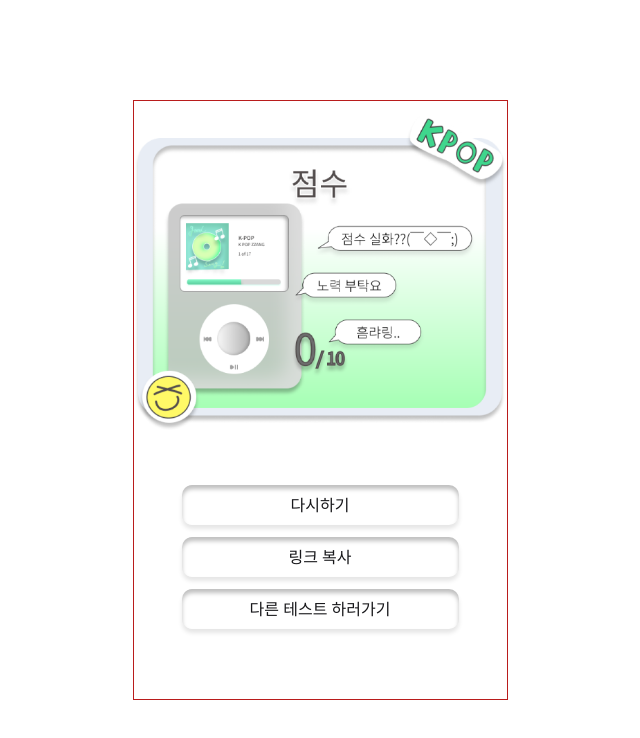
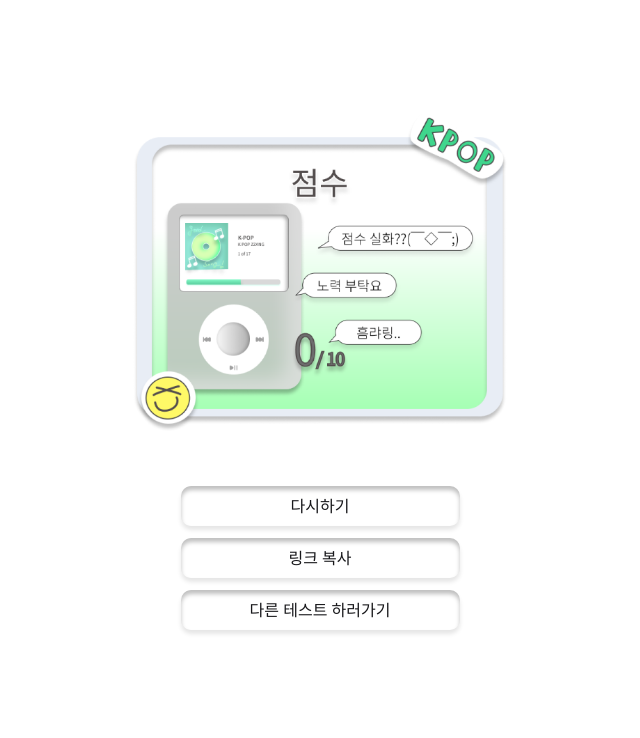
Before and after one commit to ghtea/kpop-meme-test, a Next.js app: page /tests/1/result in a window 1280 px wide. Shown: the top 738 px of the page, without its empty margins (320-960 px from the left). Built offline with nearby package versions, Linux system fonts and the light colour scheme.

Commit message:
fix styles

```diff
--- a/components/atoms/Button.tsx
+++ b/components/atoms/Button.tsx
@@ -12,7 +12,7 @@ export const Button: React.FunctionComponent<ButtonProps> = memo(forwardRef<HTML
   const className = useMemo(()=>twMerge(
     clsx(
       "w-full min-h-[40px] font-[17px] bg-transparent rounded-[10px] shadow-[0px_4px_4px_rgba(0,0,0,0.1),inset_0px_4px_4px_rgba(0,0,0,0.25)]",
-      "active:bg-[#FCBFEB]"
+      "active:bg-[#FCBFEB] border-none appearance-none"
     ),
     rest.className
   ),[rest.className])
--- a/components/templates/LayoutBasic.tsx
+++ b/components/templates/LayoutBasic.tsx
@@ -7,7 +7,7 @@ export const LayoutBasic: React.FunctionComponent = ({
 
   return (
     <Flex className="justify-center w-screen min-h-screen" >
-      <Flex className="w-[375px] h-[600px] border border-red-700 border-solid">
+      <Flex className="w-[375px] h-[600px]">
         {children}
       </Flex>
     </Flex>
--- a/pages/tests/[testId]/result/index.tsx
+++ b/pages/tests/[testId]/result/index.tsx
@@ -57,7 +57,7 @@ const ResultPage: NextPage = () => {
         ga.event({
           action: `score-${testId}-${index+1}`,
           params : {
-            result: true
+            result: 1
           }
         })
 
@@ -67,7 +67,7 @@ const ResultPage: NextPage = () => {
         ga.event({
           action: `score-${testId}-${index+1}`,
           params : {
-            result: false
+            result: 0
           }
         })
 
--- a/tailwind.config.js
+++ b/tailwind.config.js
@@ -37,6 +37,8 @@ module.exports = {
         descending: "descending 1s ease-out",
       }
     }
+
+
   },
   plugins: [
     // https://tailwindcss.com/docs/functions-and-directives#using-apply-with-per-component-css
```
